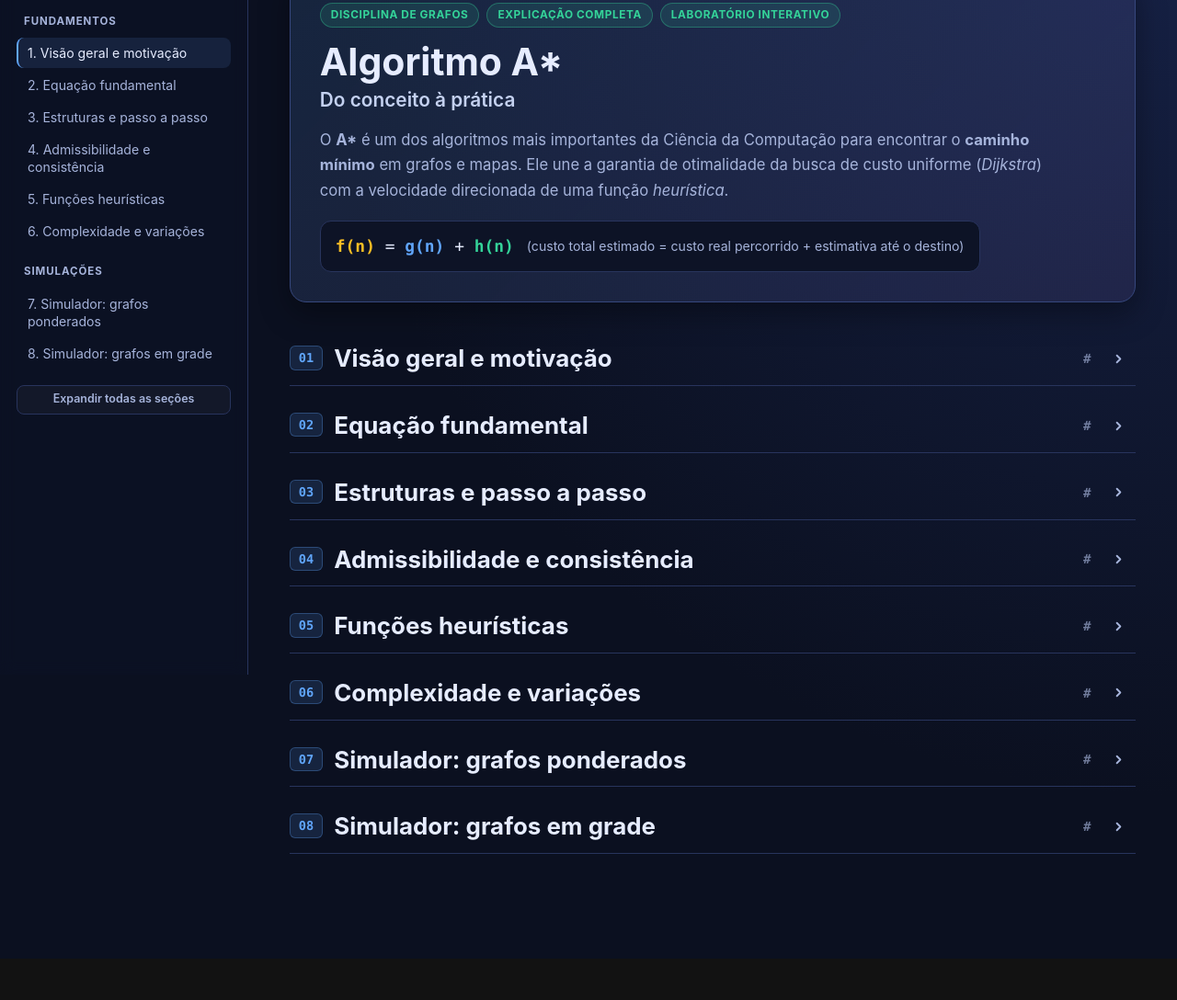
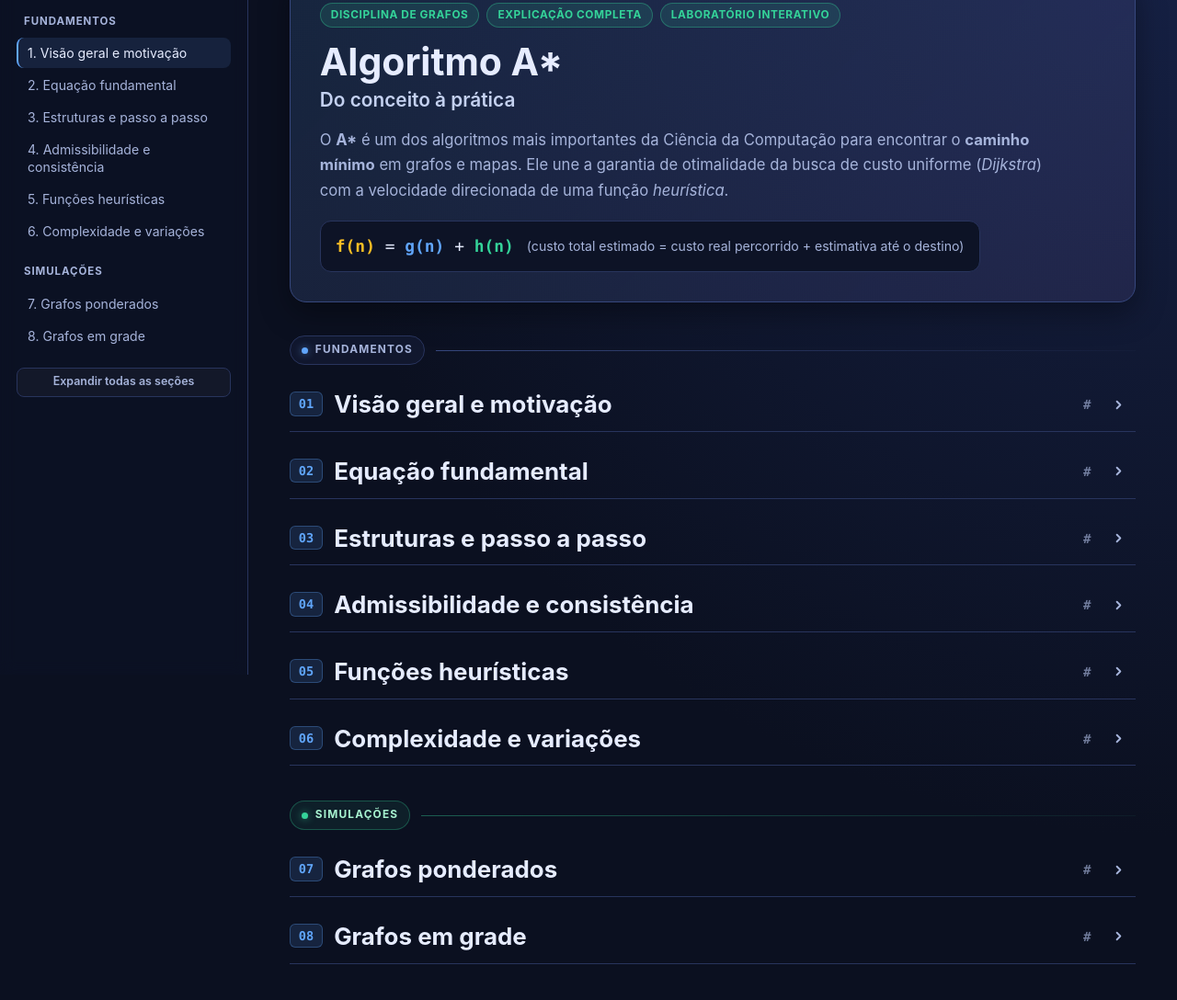
Before and after one commit to L-Marcel/a-star, a plain HTML site: page web/index.html in a window 1280 px wide. Shown: the part 66-1154 px from the top of the page at 92% size. Before the commit the page ends 1109 px from the top, so only its background shows below. Drawn offline with Linux system fonts and the light colour scheme.

Commit message:
feat(web): adicionar divisoria de sessões

```diff
--- a/web/index.html
+++ b/web/index.html
@@ -308,6 +308,65 @@
     .g-sym { color: var(--accent); font-weight: 700; }
     .h-sym { color: var(--accent-2); font-weight: 700; }
 
+    /* Section group dividers */
+    .section-divider {
+      display: flex;
+      align-items: center;
+      gap: 12px;
+      margin: 8px 0 18px;
+      user-select: none;
+    }
+
+    .section-divider.section-divider-sims {
+      margin-top: 38px;
+    }
+
+    .section-divider-label {
+      display: inline-flex;
+      align-items: center;
+      gap: 8px;
+      font-size: 0.74rem;
+      font-weight: 700;
+      letter-spacing: 0.1em;
+      text-transform: uppercase;
+      color: var(--text-muted);
+      background: rgba(18, 25, 49, 0.85);
+      border: 1px solid var(--border);
+      padding: 5px 12px;
+      border-radius: 999px;
+      white-space: nowrap;
+      flex-shrink: 0;
+    }
+
+    .section-divider-dot {
+      width: 7px;
+      height: 7px;
+      border-radius: 999px;
+      background: var(--accent);
+      box-shadow: 0 0 8px rgba(96, 165, 250, 0.6);
+    }
+
+    .section-divider-sims .section-divider-label {
+      color: #a7f3d0;
+      border-color: rgba(52, 211, 153, 0.3);
+      background: rgba(52, 211, 153, 0.08);
+    }
+
+    .section-divider-sims .section-divider-dot {
+      background: var(--accent-2);
+      box-shadow: 0 0 8px rgba(52, 211, 153, 0.65);
+    }
+
+    .section-divider-line {
+      flex: 1 1 auto;
+      height: 1px;
+      background: linear-gradient(90deg, var(--border-light) 0%, rgba(40, 52, 93, 0.12) 100%);
+    }
+
+    .section-divider-sims .section-divider-line {
+      background: linear-gradient(90deg, rgba(52, 211, 153, 0.4) 0%, rgba(52, 211, 153, 0.06) 100%);
+    }
+
     /* Sections */
     section {
       margin-bottom: 42px;
@@ -1367,8 +1426,8 @@
 
       <div class="nav-group-label">Simulações</div>
       <nav id="tocSims">
-        <a href="#simulador-grafo">7. Simulador: grafos ponderados</a>
-        <a href="#simulador-grade">8. Simulador: grafos em grade</a>
+        <a href="#simulador-grafo">7. Grafos ponderados</a>
+        <a href="#simulador-grade">8. Grafos em grade</a>
       </nav>
 
       <button id="toggleAllSections" class="sidebar-all-btn" type="button">Expandir todas as seções</button>
@@ -1396,6 +1455,11 @@
         </span>
       </div>
     </header>
+
+    <div class="section-divider" role="separator" aria-label="Fundamentos">
+      <span class="section-divider-label"><span class="section-divider-dot" aria-hidden="true"></span>Fundamentos</span>
+      <span class="section-divider-line" aria-hidden="true"></span>
+    </div>
 
     <!-- SEÇÃO 1 -->
     <section id="visao-geral">
@@ -1794,9 +1858,14 @@
       </ul>
     </section>
 
+    <div class="section-divider section-divider-sims" role="separator" aria-label="Simulações">
+      <span class="section-divider-label"><span class="section-divider-dot" aria-hidden="true"></span>Simulações</span>
+      <span class="section-divider-line" aria-hidden="true"></span>
+    </div>
+
     <!-- SEÇÃO 7: SIMULADOR DE GRAFOS PONDERADOS -->
     <section id="simulador-grafo">
-      <h2 class="sec-title"><span class="sec-num">07</span><span class="sec-title-text">Simulador: grafos ponderados</span></h2>
+      <h2 class="sec-title"><span class="sec-num">07</span><span class="sec-title-text">Grafos ponderados</span></h2>
       <p>
         Em grafos genéricos (como mapas rodoviários entre cidades), a heurística <code>h(n)</code> representa uma
         estimativa externa do custo até o destino <code>G</code> — por exemplo, a distância em linha reta ou valores
@@ -1895,7 +1964,7 @@
 
     <!-- SEÇÃO 8: SIMULADOR DE GRADES -->
     <section id="simulador-grade">
-      <h2 class="sec-title"><span class="sec-num">08</span><span class="sec-title-text">Simulador: grafos em grade</span></h2>
+      <h2 class="sec-title"><span class="sec-num">08</span><span class="sec-title-text">Grafos em grade</span></h2>
       <p>
         Teste mapas prontos ou desenhe paredes e células com custos personalizados para observar o comportamento
         do A*, Dijkstra e busca gulosa célula por célula.
```
